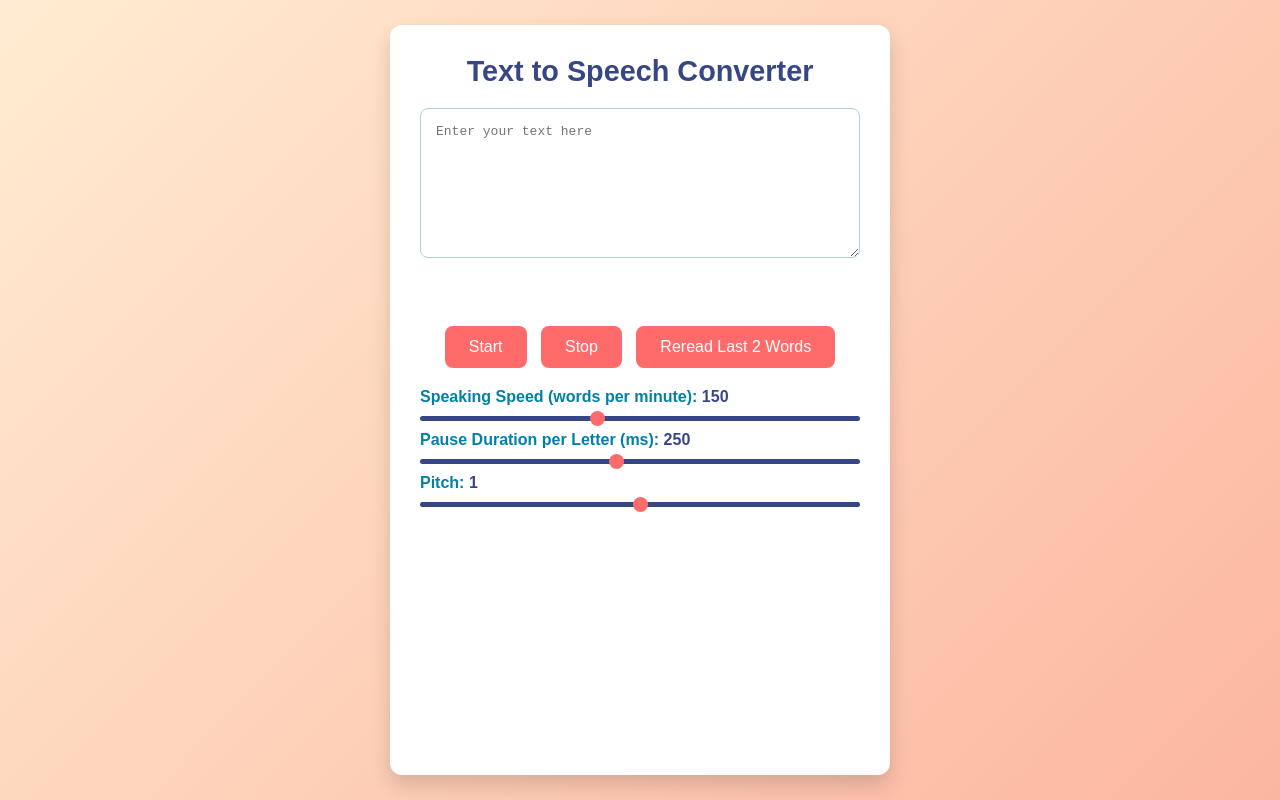
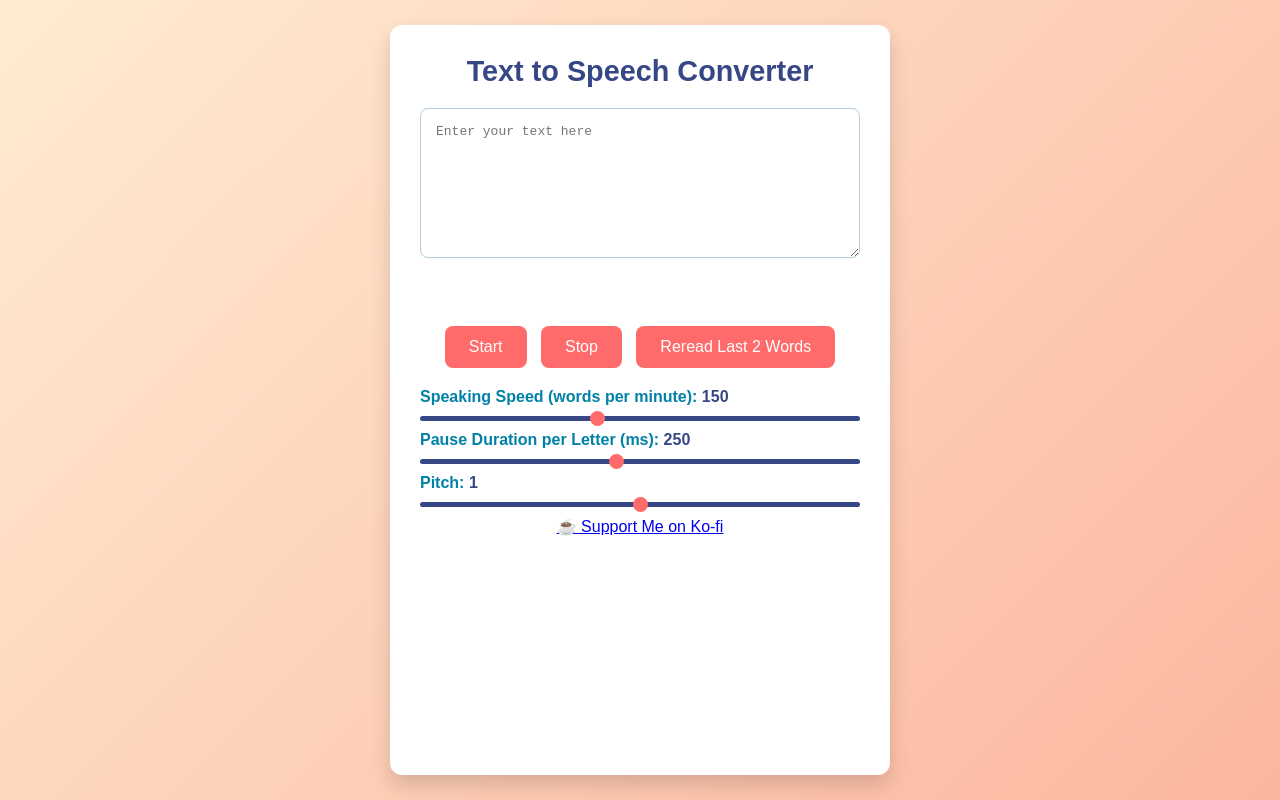
Before and after one commit to SayItLoudly/SayItLoud, a plain HTML site: page index.html in a window 1280 px wide. Drawn offline with Linux system fonts and the light colour scheme.

Commit message:
Updated for donation on kofi index.html

```diff
--- a/index.html
+++ b/index.html
@@ -28,6 +28,10 @@
             <label for="pitchSlider">Pitch: <span id="pitchValue">1</span></label>
             <input type="range" id="pitchSlider" min="0" max="2" step="0.1" value="1" onchange="updatePitch()">
         </div>
+        <a href="https://ko-fi.com/guessthewebsite" target="_blank" class="kofi-button">
+  ☕ Support Me on Ko-fi
+</a>
+
     </div>
 
     <script src="script.js"></script>
```
